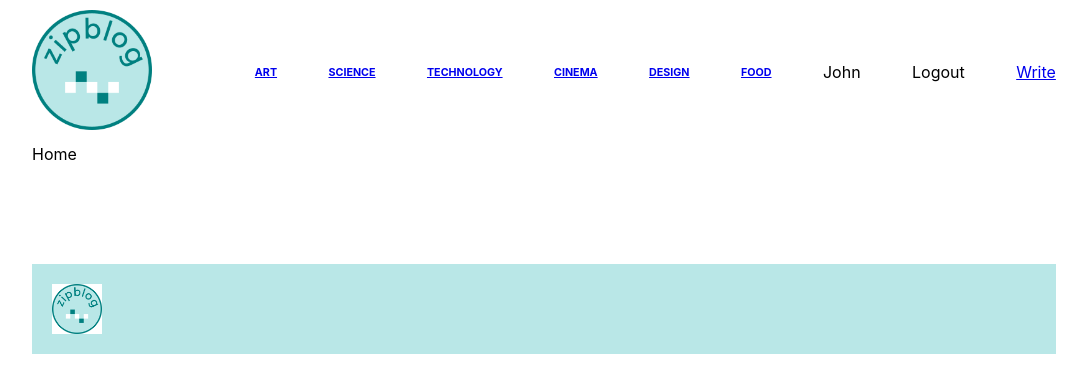
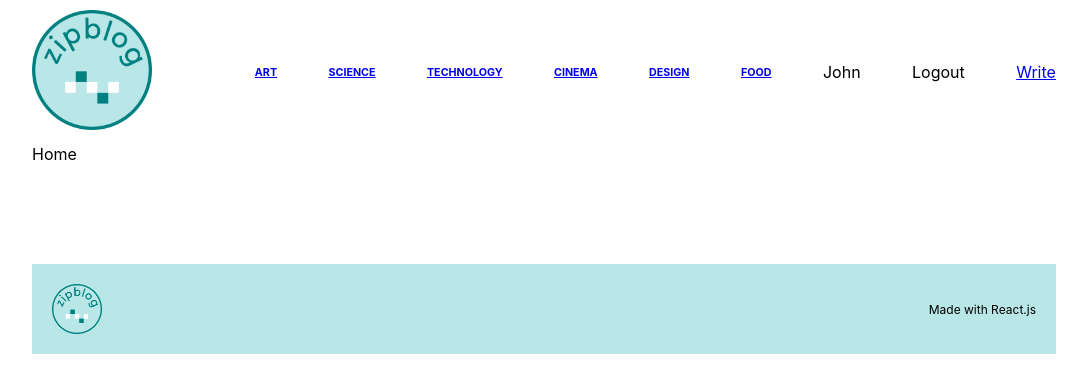
Before and after one commit to Nireusblog/ZipBlog, a React (Create React App) app: page / in a window 1280 px wide. Shown: the top 392 px of the page, without its empty margins (96-1183 px from the left). Built offline with nearby package versions, Linux system fonts and the light colour scheme.

Commit message:
before the storm

```diff
--- a/src/components/Footer.jsx
+++ b/src/components/Footer.jsx
@@ -5,6 +5,7 @@ export const Footer = () => {
   return (
     <footer>
       <img src={Logo} alt=""/>
+      <span>Made with React.js</span>
     </footer>
   )
 }
--- a/src/style.scss
+++ b/src/style.scss
@@ -124,6 +124,7 @@ $lightgreen : #b9e7e7;
                 display: flex;
                 align-items: center;
                 justify-content: space-between;
+                font-size: 12px;
 
                 img{
                     height: 50px;
```
Also changed, not shown: src/img/logo.png.
